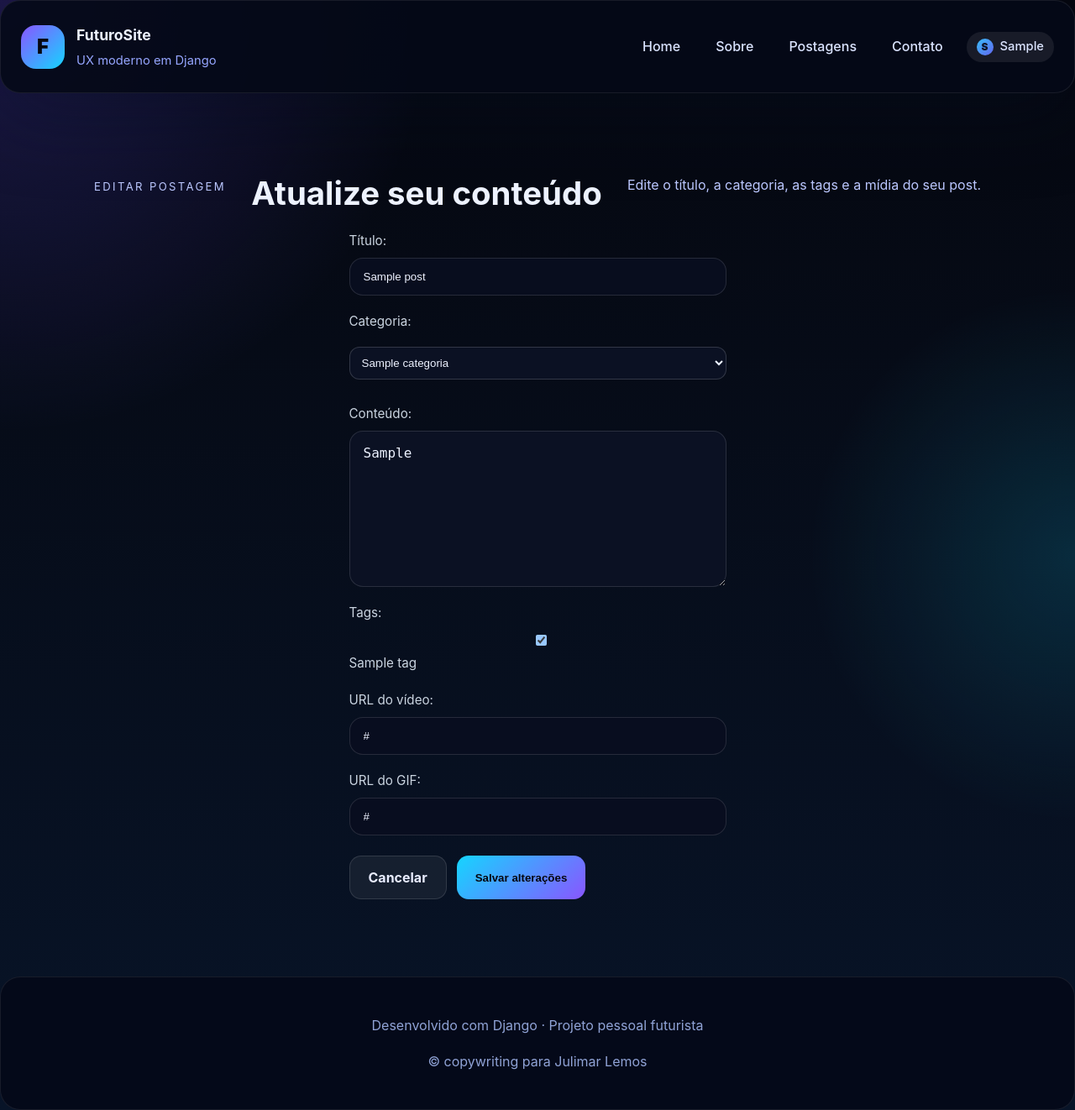
After one commit to jl-areia/djangobase, a Django app: page /blog/editar/1/ in a window 1280 px wide. The commit adds this page. Shown: the whole page at 84% size. Run offline with Django 5.2, Linux system fonts and the light colour scheme; a user stored in the database is signed in; tables that the repository leaves empty hold one stand-in row (values such as "Sample post").

Commit message:
atualização 2.5

```diff
--- /dev/null
+++ b/apps/blog/forms.py
@@ -0,0 +1,23 @@
+from django import forms
+from .models import Post
+
+
+class PostForm(forms.ModelForm):
+    class Meta:
+        model = Post
+        fields = ['titulo', 'conteudo', 'categoria', 'tags', 'video_url', 'gif_url']
+        widgets = {
+            'conteudo': forms.Textarea(attrs={
+                'rows': 8,
+                'placeholder': 'Escreva o conteúdo do post aqui...',
+            }),
+            'tags': forms.CheckboxSelectMultiple()
+        }
+        labels = {
+            'titulo': 'Título',
+            'conteudo': 'Conteúdo',
+            'categoria': 'Categoria',
+            'tags': 'Tags',
+            'video_url': 'URL do vídeo',
+            'gif_url': 'URL do GIF',
+        }
--- a/apps/blog/urls.py
+++ b/apps/blog/urls.py
@@ -1,8 +1,9 @@
 from django.urls import path
-from .views import blog, criar_post, post_detail
+from .views import blog, criar_post, post_detail, editar_post
 
 urlpatterns = [
     path('', blog, name='blog'),
     path('criar/', criar_post, name='criar_post'),
+    path('editar/<int:pk>/', editar_post, name='editar_post'),
     path('<int:pk>/', post_detail, name='post_detail'),
 ]
--- a/apps/blog/views.py
+++ b/apps/blog/views.py
@@ -1,5 +1,8 @@
 from django.db.models import Count
+from django.contrib.auth.decorators import login_required
+from django.http import Http404
 from django.shortcuts import render, redirect, get_object_or_404
+from .forms import PostForm
 from .models import Comment, Post, Categoria, Reaction, Tag
 
 
@@ -30,6 +33,26 @@ def criar_post(request):
     return render(request, 'blog/criar.html', {
         'categorias': categorias,
         'tags': tags
+    })
+
+
+@login_required
+def editar_post(request, pk):
+    post = get_object_or_404(Post, pk=pk)
+    if post.autor != request.user and not request.user.is_superuser:
+        raise Http404
+
+    if request.method == 'POST':
+        form = PostForm(request.POST, instance=post)
+        if form.is_valid():
+            form.save()
+            return redirect('post_detail', pk=post.pk)
+    else:
+        form = PostForm(instance=post)
+
+    return render(request, 'blog/editar.html', {
+        'form': form,
+        'post': post,
     })
 
 
--- a/templates/blog/detail.html
+++ b/templates/blog/detail.html
@@ -13,6 +13,11 @@
 
     <div class="detail-grid">
         <div class="content-card">
+            {% if user.is_authenticated and post.autor == user or user.is_superuser %}
+                <div class="content-actions">
+                    <a href="{% url 'editar_post' pk=post.pk %}" class="button button-ghost">Editar postagem</a>
+                </div>
+            {% endif %}
             {% if post.video_url %}
                 <div class="post-media">
                     {% if 'youtube.com' in post.video_url or 'youtu.be' in post.video_url %}
--- /dev/null
+++ b/templates/blog/editar.html
@@ -0,0 +1,32 @@
+{% extends 'base.html' %}
+
+{% block title %}Editar Postagem - FuturoSite{% endblock %}
+
+{% block content %}
+<section class="page-panel auth-panel">
+    <div class="section-header">
+        <p class="eyebrow">Editar Postagem</p>
+        <h2>Atualize seu conteúdo</h2>
+        <p>Edite o título, a categoria, as tags e a mídia do seu post.</p>
+    </div>
+
+    <div class="auth-card profile-card">
+        <form method="POST" class="auth-form">
+            {% csrf_token %}
+            {{ form.non_field_errors }}
+            <div class="form-grid">
+                <div class="form-field">{{ form.titulo.label_tag }}{{ form.titulo }}</div>
+                <div class="form-field full-width">{{ form.categoria.label_tag }}{{ form.categoria }}</div>
+                <div class="form-field full-width">{{ form.conteudo.label_tag }}{{ form.conteudo }}</div>
+                <div class="form-field full-width">{{ form.tags.label_tag }}{{ form.tags }}</div>
+                <div class="form-field full-width">{{ form.video_url.label_tag }}{{ form.video_url }}</div>
+                <div class="form-field full-width">{{ form.gif_url.label_tag }}{{ form.gif_url }}</div>
+            </div>
+            <div class="profile-actions">
+                <a href="{% url 'post_detail' pk=post.pk %}" class="button button-ghost">Cancelar</a>
+                <button type="submit" class="button button-primary">Salvar alterações</button>
+            </div>
+        </form>
+    </div>
+</section>
+{% endblock %}
```
Also changed, not shown: apps/blog/admin.py (+7 -2 lines).
